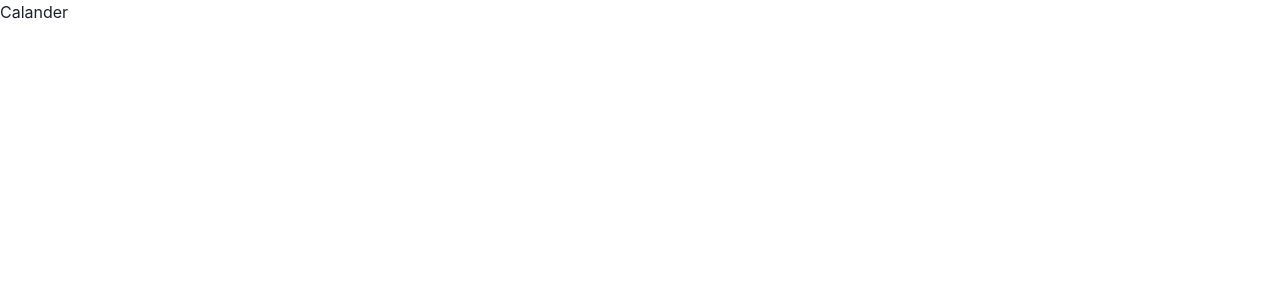
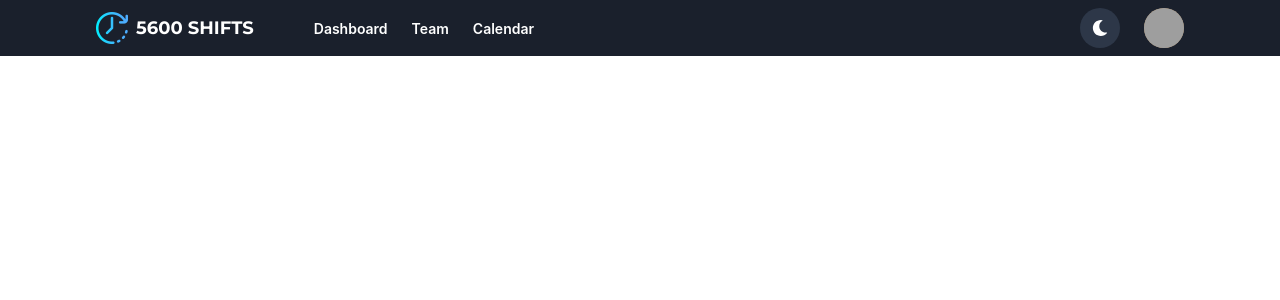
Before and after one commit to dlior/5600-shifts, a React (Vite) app in the folder frontend/: page /calander in a window 1280 px wide. Shown: the top 300 px of the page. Built offline with nearby package versions, Linux system fonts and the light colour scheme; grey boxes are pictures that could not be loaded.

Commit message:
changes to colors

```diff
--- a/frontend/index.html
+++ b/frontend/index.html
@@ -4,6 +4,12 @@
     <meta charset="UTF-8" />
     <link rel="icon" type="image/svg+xml" href="favicon.png" />
     <meta name="viewport" content="width=device-width, initial-scale=1.0" />
+    <link rel="preconnect" href="https://fonts.googleapis.com" />
+    <link rel="preconnect" href="https://fonts.gstatic.com" crossorigin />
+    <link
+      href="https://fonts.googleapis.com/css2?family=Montserrat:wght@500;700&display=swap"
+      rel="stylesheet"
+    />
     <title>5600 Shifts</title>
   </head>
   <body>
--- a/frontend/src/App.tsx
+++ b/frontend/src/App.tsx
@@ -7,8 +7,16 @@ const App = () => {
   return (
     <Routes>
       <Route path="/" element={<Home />} />
-      <Route path="/team" element={<Team />} />
-      <Route path="/calander" element={<Calander />} />
+      <Route path="team" element={<Team />} />
+      <Route path="calander" element={<Calander />} />
+      <Route
+        path="*"
+        element={
+          <main style={{ padding: '1rem' }}>
+            <p>404</p>
+          </main>
+        }
+      />
     </Routes>
   );
 };
--- a/frontend/src/components/DarkModeToggle.tsx
+++ b/frontend/src/components/DarkModeToggle.tsx
@@ -11,10 +11,10 @@ const DarkModeToggle = ({ colorMode, toggleColorMode }: DarkModeProps) => {
     <IconButton
       aria-label="color mode"
       isRound={true}
-      size={'md'}
-      bgColor={colorMode == 'light' ? 'gray.700' : 'gray.900'}
-      color={'white'}
-      _hover={{ bgColor: colorMode == 'light' ? 'gray.900' : 'gray.700' }}
+      size="md"
+      bgColor="gray.700"
+      _hover={{ bgColor: 'gray.900' }}
+      color="white"
       onClick={toggleColorMode}
       icon={colorMode == 'light' ? <FaMoon /> : <FaSun />}></IconButton>
   );
--- a/frontend/src/components/Logo.tsx
+++ b/frontend/src/components/Logo.tsx
@@ -6,10 +6,14 @@ const Logo = () => {
 
   return isLargerThanMedium ? (
     <Flex>
-      <Flex justify={'center'} align={'center'}>
+      <Flex justify="center" align="center">
         <Image src={logo} alt="logo" w={8} h={8} mr={2} />
-        <Text color={'white'} fontWeight={'semibold'} fontSize={'lg'}>
-          5600 Shifts
+        <Text
+          color="white"
+          fontWeight="semibold"
+          fontSize="lg"
+          fontFamily="Montserrat">
+          5600 SHIFTS
         </Text>
       </Flex>
     </Flex>
--- a/frontend/src/components/MobileMenu.tsx
+++ b/frontend/src/components/MobileMenu.tsx
@@ -11,6 +11,7 @@ import {
   Input,
   IconButton,
   Box,
+  Flex,
 } from '@chakra-ui/react';
 import { FaBars } from 'react-icons/fa';
 import { useRef } from 'react';
@@ -29,32 +30,32 @@ const MobileMenu = ({ colorMode }: { colorMode: string }) => {
         icon={<FaBars />}
         isRound={true}
         onClick={onOpen}
-        bgColor={colorMode == 'light' ? 'gray.700' : 'gray.900'}
-        color={'white'}
-        size={'md'}>
+        bgColor="gray.700"
+        color="white"
+        size="md">
         Open
       </IconButton>
       <Drawer
         isOpen={isOpen}
-        placement={'top'}
+        placement="top"
         onClose={onClose}
         finalFocusRef={btnRef}
-        size={'xs'}
+        size="sm"
         closeOnEsc>
         <DrawerOverlay />
-        <DrawerContent bgColor={'white'} px={3} py={1}>
+        <DrawerContent>
+          <Flex bgColor="#1A202C" w={'100%'} px={3} py={1}>
             <Box px={3} py={2}>
               <Logo />
             </Box>
             <DrawerCloseButton
-            bgColor={'gray.800'}
-            color={'white'}
-            _hover={{ bgColor: 'gray.700' }}
-            size={'md'}
+              bgColor="gray.700"
+              color="white"
               p={5}
               mr={3}
               style={{ borderRadius: '100%' }}
             />
+          </Flex>
           {/* <DrawerHeader>Create your account</DrawerHeader> */}
           <DrawerHeader>
             <NavigationLinks mobile={true} />
@@ -65,10 +66,10 @@ const MobileMenu = ({ colorMode }: { colorMode: string }) => {
           </DrawerBody>
 
           <DrawerFooter>
-            <Button variant={'outline'} mr={3} onClick={onClose}>
+            <Button variant="outline" mr={3} onClick={onClose}>
               Cancel
             </Button>
-            <Button colorScheme={'blue'}>Save</Button>
+            <Button colorScheme="blue">Save</Button>
           </DrawerFooter>
         </DrawerContent>
       </Drawer>
--- a/frontend/src/components/Navbar.tsx
+++ b/frontend/src/components/Navbar.tsx
@@ -11,33 +11,33 @@ const Navbar = () => {
 
   return isLargerThanMedium ? (
     <Flex
-      as={'header'}
-      bgColor={colorMode == 'light' ? 'gray.700' : 'gray.900'}
+      as="header"
+      bgColor="#1A202C"
       h={14}
       px={24}
-      mx={'auto'}
-      justify={'space-between'}
-      align={'center'}>
+      mx="auto"
+      justify="space-between"
+      align="center">
       <HStack spacing={12}>
         <Logo />
         <NavigationLinks mobile={false} />
       </HStack>
       <HStack spacing={6}>
-        <UserAvatar />
         <DarkModeToggle
           colorMode={colorMode}
           toggleColorMode={toggleColorMode}
         />
+        <UserAvatar />
       </HStack>
     </Flex>
   ) : (
     <Flex
-      as={'header'}
-      bgColor={colorMode == 'light' ? 'gray.700' : 'gray.900'}
+      as="header"
+      bgColor="#1A202C"
       h={14}
       px={6}
-      justify={'space-between'}
-      align={'center'}>
+      justify="space-between"
+      align="center">
       <Logo />
       <HStack>
         <DarkModeToggle
--- a/frontend/src/components/NavigationLinks.tsx
+++ b/frontend/src/components/NavigationLinks.tsx
@@ -9,8 +9,8 @@ const navigation = [
 
 const NavigationLinks = ({ mobile }: { mobile: boolean }) => {
   return (
-    <Box as={'nav'}>
-      <Flex justify={'center'} align={'center'}>
+    <Box as="nav">
+      <Flex justify="center" align="center">
         {navigation.map((item) => (
           <Link
             key={item.name}
@@ -18,14 +18,14 @@ const NavigationLinks = ({ mobile }: { mobile: boolean }) => {
             to={item.path}
             px={3}
             py={2}
-            rounded={'md'}
-            color={'gray.200'}
-            fontSize={'sm'}
-            fontWeight={'semibold'}
+            rounded="md"
+            color="white"
+            fontSize="sm"
+            fontWeight="semibold"
             style={{
               textDecoration: 'none',
             }}
-            _hover={{ backgroundColor: 'gray.700' }}>
+            _hover={{ backgroundColor: 'gray.600' }}>
             {item.name}
           </Link>
         ))}
--- a/frontend/src/components/UserAvatar.tsx
+++ b/frontend/src/components/UserAvatar.tsx
@@ -2,13 +2,15 @@ import { Avatar, Flex, Wrap, WrapItem } from '@chakra-ui/react';
 
 const UserAvatar = () => {
   return (
-    <Flex align={'center'}>
+    <Flex align="center">
       <Wrap>
         <WrapItem>
           <Avatar
             name="Dan Abrahmov"
             src="https://bit.ly/dan-abramov"
-            size={'sm'}
+            // size={'sm'}
+            w={10}
+            h={10}
           />
         </WrapItem>
       </Wrap>
--- a/frontend/src/main.tsx
+++ b/frontend/src/main.tsx
@@ -2,7 +2,6 @@ import React from 'react';
 import ReactDOM from 'react-dom/client';
 import App from './App';
 import { BrowserRouter } from 'react-router-dom';
-
 import { ChakraProvider } from '@chakra-ui/react';
 
 ReactDOM.createRoot(document.getElementById('root')!).render(
--- a/frontend/src/pages/Calander.tsx
+++ b/frontend/src/pages/Calander.tsx
@@ -1,5 +1,11 @@
+import Navbar from '../components/Navbar';
+
 const Calander = () => {
-  return <div>Calander</div>;
+  return (
+    <>
+      <Navbar />
+    </>
+  );
 };
 
 export default Calander;
--- a/frontend/src/pages/Team.tsx
+++ b/frontend/src/pages/Team.tsx
@@ -1,5 +1,11 @@
+import Navbar from '../components/Navbar';
+
 const Team = () => {
-  return <div>Team</div>;
+  return (
+    <>
+      <Navbar />
+    </>
+  );
 };
 
 export default Team;
```
Lines whose indentation alone changed are shown as unchanged.
